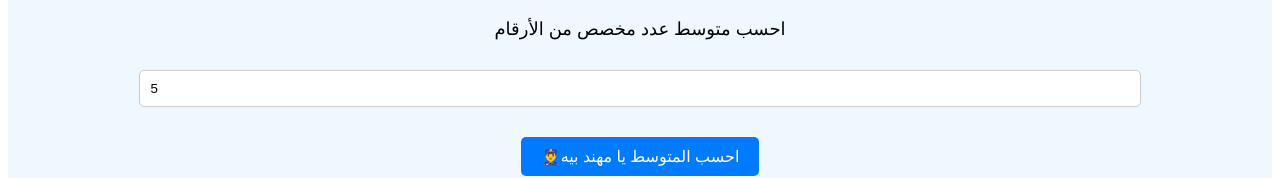
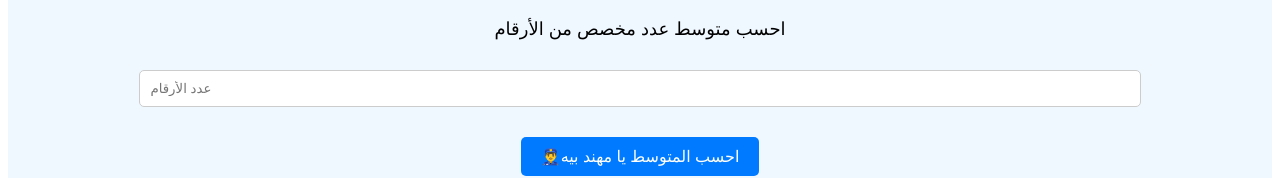
Before and after one commit to mohamedfathy32/mohand, a React (Vite) app: page / in a window 1280 px wide. Shown: the part 484-662 px from the top of the page. Built offline with nearby package versions, Linux system fonts and the light colour scheme.

Commit message:
talabat mohand basha edit 3

```diff
--- a/src/AverageCalculator.jsx
+++ b/src/AverageCalculator.jsx
@@ -1,12 +1,12 @@
 import { useState } from "react";
-import { useNightMode } from "./NightModeContext.jsx"; // استيراد السياق
+import { useNightMode } from "./NightModeContext.jsx";
 
 function AverageCalculator() {
   const [numbers, setNumbers] = useState(["", "", "", "", ""]);
   const [average, setAverage] = useState(null);
   const [error, setError] = useState("");
 
-  const { isNightMode, toggleNightMode } = useNightMode(); // استخدام السياق هنا
+  const { isNightMode, toggleNightMode } = useNightMode();
 
   const handleInputChange = (index, value) => {
     const newNumbers = [...numbers];
--- a/src/AverageCalculatorDaynamic.jsx
+++ b/src/AverageCalculatorDaynamic.jsx
@@ -2,8 +2,8 @@ import { useState } from "react";
 import { useNightMode } from "./NightModeContext.jsx"; // استيراد السياق
 
 export default function AverageCalculatorDaynamic() {
-  const [numbers, setNumbers] = useState([]);
-  const [numCount, setNumCount] = useState(5); // Default to 5 numbers
+  const [numbers, setNumbers] = useState([]); // حالة الأرقام المدخلة
+  const [numCount, setNumCount] = useState(); // Default to 5 numbers
   const [average, setAverage] = useState(null);
   const [error, setError] = useState("");
 
@@ -11,8 +11,15 @@ export default function AverageCalculatorDaynamic() {
 
   const handleInputChange = (index, value) => {
     const newNumbers = [...numbers];
-    newNumbers[index] = value;
-    setNumbers(newNumbers);
+
+    // إذا كانت القيمة فارغة، لا نفعل أي شيء لأنه سيتم مسح الرقم وتحديثه مباشرة
+    if (value !== "") {
+      newNumbers[index] = value; // تحديث الرقم عند تغييره
+    } else {
+      newNumbers[index] = ""; // إذا تم مسح الرقم، نتركه فارغًا
+    }
+
+    setNumbers(newNumbers); // تحديث حالة الأرقام
   };
 
   const handleNumCountChange = (value) => {
@@ -24,18 +31,21 @@ export default function AverageCalculatorDaynamic() {
   };
 
   const calculateAverage = () => {
+    // فلترة الأرقام الصالحة (غير الفارغة والصالحة للأرقام)
     const validNumbers = numbers.map((num) => parseFloat(num)).filter((num) => !isNaN(num));
 
+    // التحقق من أن عدد الأرقام المدخلة صحيح
     if (validNumbers.length !== numCount) {
       setError(`انا اسف يحبيب اخوك بس لازم تدخل ${numCount} رقم`);
       setAverage(null);
       return;
     }
 
+    // حساب المتوسط
     const sum = validNumbers.reduce((acc, curr) => acc + curr, 0);
     setAverage(sum / validNumbers.length);
     setError("");
-    setNumbers(Array(numCount).fill(""));
+    setNumbers(Array(numCount).fill("")); // إعادة تعيين الأرقام بعد الحساب
   };
 
   return (
```
